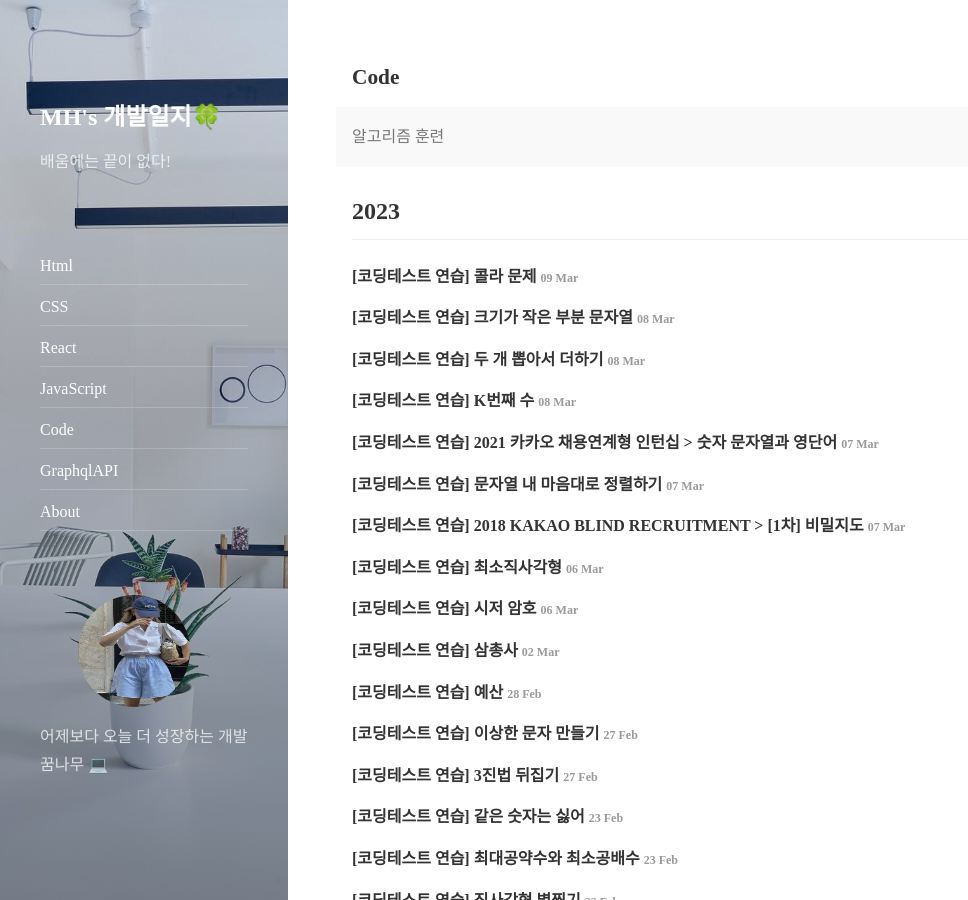
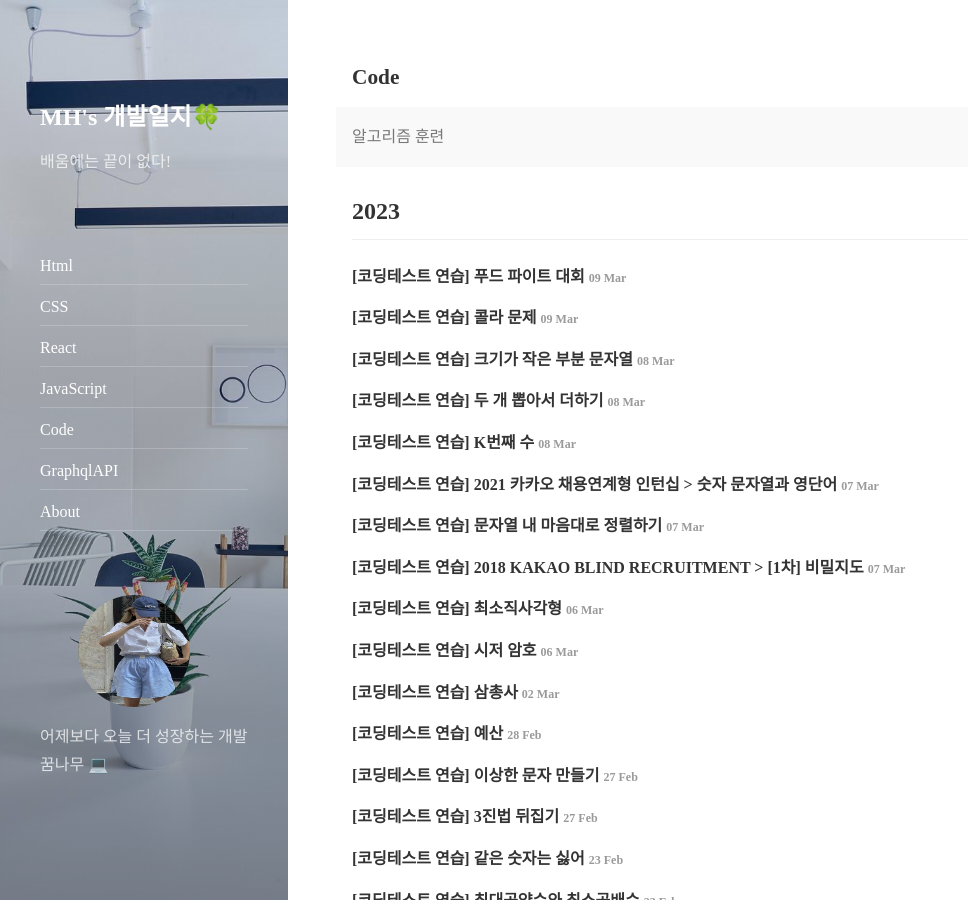
Before and after one commit to MyeongheeJung/MyeongheeJung.github.io, a Jekyll site: the page built from _featured_categories/05_code.md, in a window 1280 px wide and 900 px high. Shown: the whole window, without its empty margins (0-968 px from the left). Built offline with Jekyll 4.4.1, drawn with Linux system fonts in a browser that asks for light colours; nearby versions of some CDN libraries; comment, search, counter and statistics services are not loaded; part of the change alters nothing that is shown.

Commit message:
[2023-03-10(algorithm 문제풀이)]

````diff
--- /dev/null
+++ b/_posts/2023-03-09-algorithm-test2.md
@@ -0,0 +1,87 @@
+---
+layout: post
+title: "[코딩테스트 연습] 푸드 파이트 대회"
+subtitle: ""
+categories: code
+comments: true
+---
+
+## 푸드 파이트 대회
+
+### 문제 설명
+
+수웅이는 매달 주어진 음식을 빨리 먹는 푸드 파이트 대회를 개최합니다. 이 대회에서 선수들은 1대 1로 대결하며, 매 대결마다 음식의 종류와 양이 바뀝니다. 대결은 준비된 음식들을 일렬로 배치한 뒤, 한 선수는 제일 왼쪽에 있는 음식부터 오른쪽으로, 다른 선수는 제일 오른쪽에 있는 음식부터 왼쪽으로 순서대로 먹는 방식으로 진행됩니다. 중앙에는 물을 배치하고, 물을 먼저 먹는 선수가 승리하게 됩니다.
+<br>
+이때, 대회의 공정성을 위해 두 선수가 먹는 음식의 종류와 양이 같아야 하며, 음식을 먹는 순서도 같아야 합니다. 또한, 이번 대회부터는 칼로리가 낮은 음식을 먼저 먹을 수 있게 배치하여 선수들이 음식을 더 잘 먹을 수 있게 하려고 합니다. 이번 대회를 위해 수웅이는 음식을 주문했는데, 대회의 조건을 고려하지 않고 음식을 주문하여 몇 개의 음식은 대회에 사용하지 못하게 되었습니다.
+<br>
+예를 들어, 3가지의 음식이 준비되어 있으며, 칼로리가 적은 순서대로 1번 음식을 3개, 2번 음식을 4개, 3번 음식을 6개 준비했으며, 물을 편의상 0번 음식이라고 칭한다면, 두 선수는 1번 음식 1개, 2번 음식 2개, 3번 음식 3개씩을 먹게 되므로 음식의 배치는 "1223330333221"이 됩니다. 따라서 1번 음식 1개는 대회에 사용하지 못합니다.
+<br>
+수웅이가 준비한 음식의 양을 칼로리가 적은 순서대로 나타내는 정수 배열 food가 주어졌을 때, 대회를 위한 음식의 배치를 나타내는 문자열을 return 하는 solution 함수를 완성해주세요.
+
+<br>
+
+### 제한사항
+
+- 2 ≤ food의 길이 ≤ 9
+- 1 ≤ food의 각 원소 ≤ 1,000
+- food에는 칼로리가 적은 순서대로 음식의 양이 담겨 있습니다.
+- food[i]는 i번 음식의 수입니다.
+- food[0]은 수웅이가 준비한 물의 양이며, 항상 1입니다.
+- 정답의 길이가 3 이상인 경우만 입력으로 주어집니다.
+
+<br>
+
+### 입출력 예
+
+| food         | result          |
+| ------------ | --------------- |
+| [1, 3, 4, 6] | "1223330333221" |
+| [1, 7, 1, 2] | "111303111"     |
+
+<br>
+
+### 입출력 예 설명
+
+입출력 예 #1<br>
+
+- 문제 예시와 같습니다.
+
+<br>
+
+입출력 예 #1<br>
+
+- 두 선수는 1번 음식 3개, 3번 음식 1개를 먹게 되므로 음식의 배치는 "111303111"입니다.
+
+<br>
+
+### 코드 작성
+
+```js
+function solution(food) {
+  let answer = {
+    left: "",
+    right: "",
+  };
+  food.forEach((num, idx) => {
+    let half = parseInt(num / 2);
+    if (half > 0) {
+      answer.left += String(idx).repeat(half);
+      answer.right = String(idx).repeat(half) + answer.right;
+    }
+  });
+  return answer.left + "0" + answer.right;
+}
+```
+
+<hr>
+
+[ TIP ]<br>
+배열 안에 담긴 index 번호의 음식의 갯수를 활용하였다.
+음식의 양이 2 미만인 경우는 제외하고, 2 이상이면 2로 나눈 몫만큼 현재 index 값을 repeat을 활용하여 각각 담아주었다.
+
+<br>
+
+[ str.repeat(count) ]<br>
+repeat() 메서드는 문자열을 주어진 횟수만큼 반복해 붙인 새로운 문자열을 반환한다.
+
+- count : 문자열을 반복할 횟수. 0과 양의 무한대 사이의 정수.
````
Also changed, not shown: _posts/2023-03-09-algorithm-test.md (+1 -2 lines).
